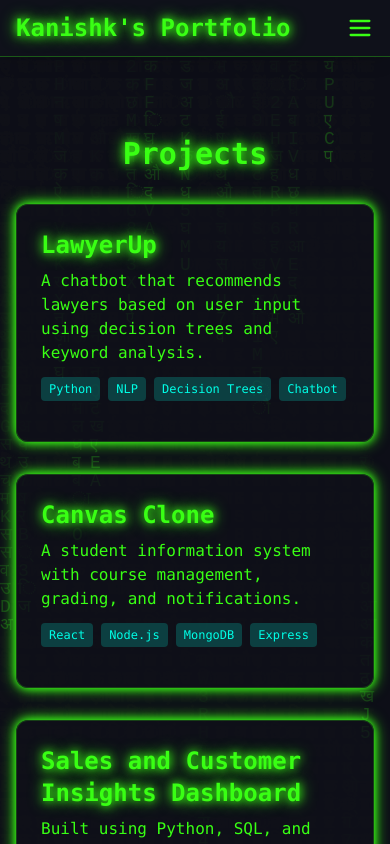
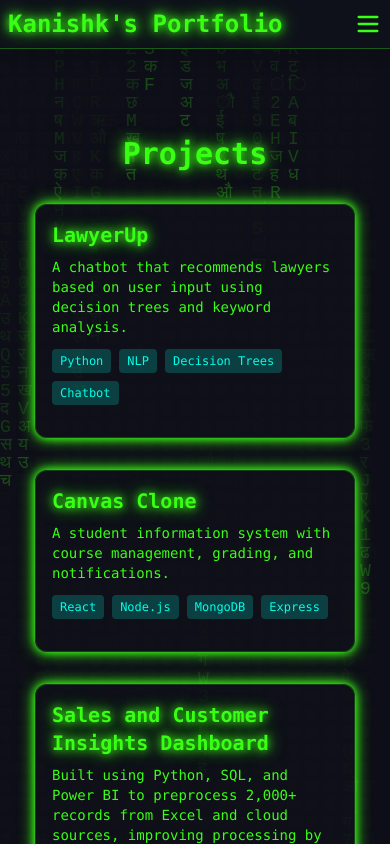
Before and after one commit to kanishk-sc/portfolio, a React (Vite) app: page /projects in a window 390 px wide. Shown: the top 844 px of the page. Built offline with nearby package versions, Linux system fonts and the light colour scheme.

Commit message:
Update code and fix Navbar import

```diff
--- a/src/components/Navbar.jsx
+++ b/src/components/Navbar.jsx
@@ -5,7 +5,7 @@ export default function Navbar() {
   const [isOpen, setIsOpen] = useState(false);
 
   return (
-    <nav className="bg-cyber-bg shadow-lg px-4 py-3 fixed top-0 left-0 w-full z-50 border-b border-matrix-green/30 backdrop-blur-md">
+    <nav className="bg-cyber-bg shadow-lg px-2 py-2 md:px-4 md:py-3 fixed top-0 left-0 w-full z-50 border-b border-matrix-green/30 backdrop-blur-md">
       <div className="flex justify-between items-center max-w-6xl mx-auto">
         <h1 className="text-2xl font-mono font-bold code-glow select-none">Kanishk's Portfolio</h1>
 
--- a/src/pages/Home.jsx
+++ b/src/pages/Home.jsx
@@ -8,14 +8,14 @@ export default function Home() {
         initial={{ opacity: 0, y: 40 }}
         animate={{ opacity: 1, y: 0 }}
         transition={{ duration: 1 }}
-        className="bg-cyber-bg/80 backdrop-blur-lg px-8 py-10 rounded-xl shadow-glow space-y-8 flex flex-col items-center border border-matrix-green/20"
+        className="bg-cyber-bg/80 backdrop-blur-lg px-4 py-6 sm:px-8 sm:py-10 rounded-xl shadow-glow space-y-8 flex flex-col items-center border border-matrix-green/20 w-full max-w-xs sm:max-w-md md:max-w-lg lg:max-w-2xl"
       >
         <h1 className="text-4xl md:text-5xl font-mono font-bold code-glow select-none">
           Kanishk Singh Chauhan
         </h1>
         {/* Typing effect for role */}
         <motion.p
-          className="text-lg md:text-2xl text-matrix-green font-mono mt-2 mb-4"
+          className="text-base sm:text-lg md:text-2xl text-matrix-green font-mono mt-2 mb-4"
           initial={{ opacity: 0 }}
           animate={{ opacity: 1 }}
           transition={{ delay: 0.7, duration: 1 }}
@@ -23,7 +23,7 @@ export default function Home() {
           <span className="typing-effect">Aspiring Data Analyst &amp; Security Enthusiast</span>
         </motion.p>
         <a href="/resume.pdf" target="_blank" rel="noopener noreferrer">
-          <button className="mt-6 px-8 py-3 rounded-full bg-matrix-green text-cyber-bg font-mono font-bold shadow-glow border border-matrix-green/60 hover:bg-cyber-accent hover:text-cyber-bg transition-all animate-glow text-lg">
+          <button className="mt-6 px-4 py-3 sm:px-8 rounded-full bg-matrix-green text-cyber-bg font-mono font-bold shadow-glow border border-matrix-green/60 hover:bg-cyber-accent hover:text-cyber-bg transition-all animate-glow text-base sm:text-lg w-full sm:w-auto">
             View Resume
           </button>
         </a>
--- a/src/pages/Projects.jsx
+++ b/src/pages/Projects.jsx
@@ -56,10 +56,10 @@ export default function Projects() {
               initial={{ opacity: 0, y: 30 }}
               animate={{ opacity: 1, y: 0 }}
               transition={{ delay: 0.2 + idx * 0.2 }}
-              className="bg-cyber-bg/80 border border-matrix-green/20 rounded-xl shadow-glow p-6 flex flex-col items-start text-left hover:shadow-2xl hover:border-cyber-accent transition-all"
+              className="bg-cyber-bg/80 border border-matrix-green/20 rounded-xl shadow-glow p-4 sm:p-6 flex flex-col items-start text-left hover:shadow-2xl hover:border-cyber-accent transition-all w-full max-w-xs sm:max-w-md md:max-w-lg lg:max-w-2xl mx-auto"
             >
-              <h3 className="text-2xl font-mono font-bold code-glow mb-2">{project.title}</h3>
-              <p className="text-matrix-green font-mono mb-3">{project.description}</p>
+              <h3 className="text-xl sm:text-2xl font-mono font-bold code-glow mb-2">{project.title}</h3>
+              <p className="text-matrix-green font-mono mb-3 text-sm sm:text-base">{project.description}</p>
               <div className="flex flex-wrap gap-2 mb-4">
                 {project.tech.map((t) => (
                   <span key={t} className="px-2 py-1 bg-cyber-accent/20 text-cyber-accent font-mono rounded text-xs">{t}</span>
```
